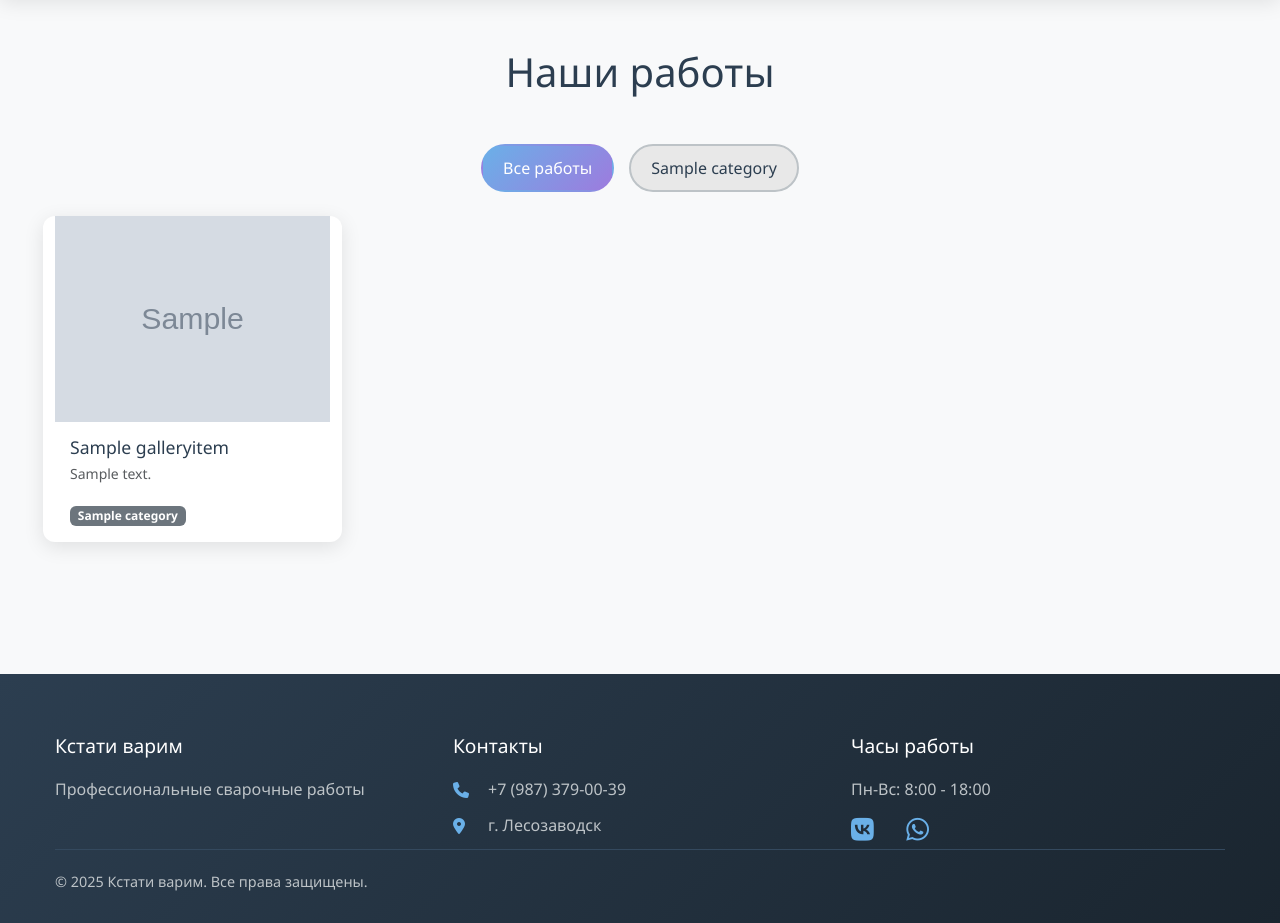
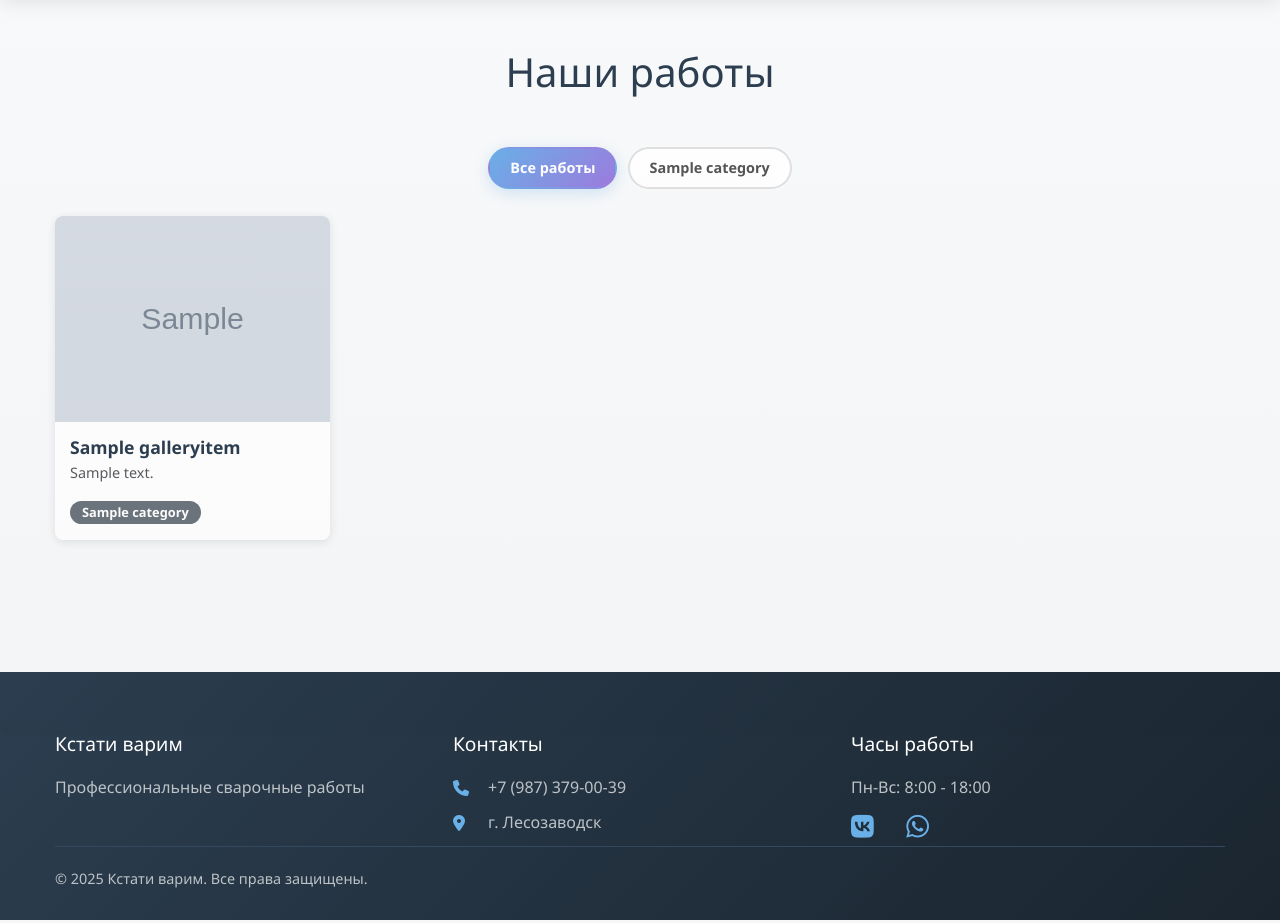
Before and after one commit to gnwwolf/kstativarim_project, a Django app: page /gallery/ in a window 1280 px wide. Shown: the part 65-988 px from the top of the page. Run offline with Django 5.2, Linux system fonts and the light colour scheme; tables that the repository leaves empty hold one stand-in row (values such as "Sample post"); grey boxes marked "Sample" are stand-in pictures.

Commit message:
Update style.css

```diff
--- a/main/static/main/css/style.css
+++ b/main/static/main/css/style.css
@@ -314,83 +314,334 @@ a:hover {
 /* ========================================
    ГАЛЕРЕЯ РАБОТ
    ======================================== */
+/* ========================================
+   ПОЛНОЭКРАННЫЙ ПРОСМОТР ДЛЯ ГАЛЕРЕИ
+   ======================================== */
 
-.gallery-section {
-    background-color: var(--primary-color);
-    padding: 60px 0;
+/* Карточка галереи - курсор указывает на кликабельность */
+.gallery-card {
+    cursor: pointer;
+    overflow: hidden;
+    border-radius: 8px;
+    box-shadow: 0 2px 10px rgba(0,0,0,0.1);
+    transition: transform 0.3s ease, box-shadow 0.3s ease;
+    background: white;
+    height: 100%;
 }
 
-.gallery-filters {
-    display: flex;
-    justify-content: center;
-    flex-wrap: wrap;
-    gap: 15px;
-    margin-bottom: 40px;
+.gallery-card:hover {
+    transform: translateY(-5px);
+    box-shadow: 0 8px 30px rgba(0,0,0,0.2);
 }
 
+/* Контейнер для изображения с сохранением пропорций */
+.gallery-card .image-wrapper {
+    width: 100%;
+    padding-top: 75%; /* 4:3 Aspect Ratio */
+    position: relative;
+    overflow: hidden;
+    background: #f8f9fa;
+}
+
+.gallery-card .image-wrapper img {
+    position: absolute;
+    top: 0;
+    left: 0;
+    width: 100%;
+    height: 100%;
+    object-fit: cover;
+    transition: transform 0.4s ease;
+}
+
+.gallery-card:hover .image-wrapper img {
+    transform: scale(1.08);
+}
+
+/* Тело карточки */
+.gallery-card .card-body {
+    padding: 15px;
+}
+
+.gallery-card .card-title {
+    font-size: 1.1rem;
+    margin-bottom: 5px;
+    font-weight: 600;
+    color: #2C3E50;
+}
+
+.gallery-card .card-text {
+    color: #7F8C8D;
+    font-size: 0.9rem;
+    line-height: 1.4;
+}
+
+.gallery-card .badge {
+    font-size: 0.8rem;
+    padding: 5px 12px;
+    border-radius: 20px;
+}
+
+/* ========================================
+   ПОЛНОЭКРАННОЕ МОДАЛЬНОЕ ОКНО
+   ======================================== */
+
+.fullscreen-modal {
+    display: none;
+    position: fixed;
+    z-index: 9999;
+    left: 0;
+    top: 0;
+    width: 100%;
+    height: 100%;
+    background-color: rgba(0, 0, 0, 0.92);
+    align-items: center;
+    justify-content: center;
+    animation: fadeIn 0.3s ease;
+}
+
+@keyframes fadeIn {
+    from { opacity: 0; }
+    to { opacity: 1; }
+}
+
+@keyframes zoomIn {
+    from { transform: scale(0.8); opacity: 0; }
+    to { transform: scale(1); opacity: 1; }
+}
+
+.fullscreen-content {
+    max-width: 92%;
+    max-height: 85%;
+    object-fit: contain;
+    border-radius: 6px;
+    animation: zoomIn 0.3s ease;
+    box-shadow: 0 0 50px rgba(0,0,0,0.5);
+}
+
+/* Подпись под изображением */
+.fullscreen-caption {
+    position: absolute;
+    bottom: 40px;
+    left: 50%;
+    transform: translateX(-50%);
+    color: white;
+    font-size: 1.2rem;
+    background: rgba(0, 0, 0, 0.7);
+    padding: 12px 30px;
+    border-radius: 8px;
+    text-align: center;
+    max-width: 80%;
+    font-weight: 500;
+    backdrop-filter: blur(10px);
+    border: 1px solid rgba(255,255,255,0.1);
+}
+
+/* Кнопка закрытия */
+.close-fullscreen {
+    position: absolute;
+    top: 25px;
+    right: 35px;
+    color: white;
+    font-size: 45px;
+    font-weight: bold;
+    cursor: pointer;
+    z-index: 10000;
+    background: rgba(255, 255, 255, 0.1);
+    width: 60px;
+    height: 60px;
+    border-radius: 50%;
+    display: flex;
+    align-items: center;
+    justify-content: center;
+    transition: all 0.3s ease;
+    user-select: none;
+    border: 2px solid rgba(255,255,255,0.2);
+}
+
+.close-fullscreen:hover {
+    color: #ff4444;
+    background: rgba(255, 68, 68, 0.2);
+    border-color: #ff4444;
+    transform: rotate(90deg);
+}
+
+/* Индикатор загрузки */
+.fullscreen-loading {
+    position: absolute;
+    color: white;
+    font-size: 2rem;
+    z-index: 9998;
+    animation: spin 1s linear infinite;
+}
+
+@keyframes spin {
+    from { transform: rotate(0deg); }
+    to { transform: rotate(360deg); }
+}
+
+/* ========================================
+   АДАПТИВНОСТЬ ДЛЯ МОБИЛЬНЫХ УСТРОЙСТВ
+   ======================================== */
+
+@media (max-width: 768px) {
+    .fullscreen-content {
+        max-width: 95%;
+        max-height: 70%;
+    }
+
+    .fullscreen-caption {
+        font-size: 0.95rem;
+        padding: 10px 20px;
+        bottom: 25px;
+        max-width: 90%;
+        width: auto;
+    }
+
+    .close-fullscreen {
+        top: 15px;
+        right: 15px;
+        width: 50px;
+        height: 50px;
+        font-size: 35px;
+    }
+}
+
+@media (max-width: 576px) {
+    .gallery-card .image-wrapper {
+        padding-top: 100%; /* 1:1 Aspect Ratio на телефонах */
+    }
+
+    .gallery-card .card-title {
+        font-size: 0.95rem;
+    }
+
+    .fullscreen-content {
+        max-width: 98%;
+        max-height: 65%;
+    }
+
+    .fullscreen-caption {
+        font-size: 0.85rem;
+        padding: 8px 16px;
+        bottom: 15px;
+        max-width: 95%;
+    }
+
+    .close-fullscreen {
+        top: 10px;
+        right: 10px;
+        width: 40px;
+        height: 40px;
+        font-size: 28px;
+    }
+}
+
+/* ========================================
+   ДОПОЛНИТЕЛЬНЫЕ ЭФФЕКТЫ
+   ======================================== */
+
+/* Свечение при наведении на карточку */
+.gallery-card::after {
+    content: '';
+    position: absolute;
+    top: 0;
+    left: 0;
+    right: 0;
+    bottom: 0;
+    background: linear-gradient(to bottom, transparent 0%, rgba(0,0,0,0.02) 100%);
+    pointer-events: none;
+    border-radius: 8px;
+}
+
+/* Иконка увеличения при наведении */
+.gallery-card .zoom-icon {
+    position: absolute;
+    top: 50%;
+    left: 50%;
+    transform: translate(-50%, -50%) scale(0);
+    color: white;
+    font-size: 3rem;
+    opacity: 0;
+    transition: all 0.3s ease;
+    text-shadow: 0 0 20px rgba(0,0,0,0.5);
+    pointer-events: none;
+    z-index: 2;
+}
+
+.gallery-card:hover .zoom-icon {
+    transform: translate(-50%, -50%) scale(1);
+    opacity: 0.8;
+}
+
+/* Затемнение при наведении */
+.gallery-card .image-wrapper::after {
+    content: '';
+    position: absolute;
+    top: 0;
+    left: 0;
+    right: 0;
+    bottom: 0;
+    background: rgba(0, 0, 0, 0);
+    transition: background 0.3s ease;
+    pointer-events: none;
+}
+
+.gallery-card:hover .image-wrapper::after {
+    background: rgba(0, 0, 0, 0.15);
+}
+
+/* ========================================
+   КНОПКИ ФИЛЬТРОВ
+   ======================================== */
+
 .filter-btn {
-    padding: 10px 20px;
-    background: var(--metal-titan);
-    border: 2px solid var(--gray);
+    padding: 8px 20px;
+    margin: 3px;
     border-radius: 25px;
+    border: 2px solid #e0e0e0;
+    background: white;
+    color: #555;
+    transition: all 0.3s ease;
     cursor: pointer;
-    transition: all 0.3s ease;
-    font-weight: 500;
-    color: var(--text-color);
+    font-size: 0.9rem;
 }
 
 .filter-btn:hover {
-    background: var(--color-victory-blue);
-    color: white;
-    border-color: var(--color-victory-blue);
+    background: #f0f0f0;
+    border-color: #6AB0E8;
     transform: translateY(-2px);
 }
 
 .filter-btn.active {
-    background: linear-gradient(135deg, var(--color-victory-blue), var(--color-victory-purple));
+    background: linear-gradient(135deg, #6AB0E8, #9D7BDE);
     color: white;
     border-color: transparent;
+    box-shadow: 0 4px 15px rgba(106, 176, 232, 0.3);
 }
+
+/* ========================================
+   СЕТКА ГАЛЕРЕИ
+   ======================================== */
 
 .gallery-grid {
     display: grid;
-    grid-template-columns: repeat(auto-fit, minmax(300px, 1fr));
+    grid-template-columns: repeat(auto-fill, minmax(280px, 1fr));
     gap: 25px;
 }
 
 .gallery-item {
-    border-radius: 12px;
-    overflow: hidden;
-    box-shadow: 0 5px 20px rgba(0, 0, 0, 0.1);
-    transition: all 0.3s ease;
-    background: white;
+    animation: fadeInUp 0.5s ease;
 }
 
-.gallery-item:hover {
-    transform: translateY(-5px);
-    box-shadow: 0 15px 35px rgba(0, 0, 0, 0.2);
-}
-
-.gallery-item img {
-    width: 100%;
-    height: auto;
-    max-height: 300px;
-    object-fit: contain;  /* или cover - в зависимости от желаемого эффекта */
-    transition: transform 0.3s ease;
-    background-color: #f8f9fa;
-}
-
-.gallery-item:hover img {
-    transform: scale(1.05);
-}
-
-.gallery-item .card-body {
-    padding: 15px;
-}
-
-.gallery-item .card-title {
-    font-size: 1.1rem;
-    margin-bottom: 5px;
+@keyframes fadeInUp {
+    from {
+        opacity: 0;
+        transform: translateY(30px);
+    }
+    to {
+        opacity: 1;
+        transform: translateY(0);
+    }
 }
 
 /* ========================================
```
